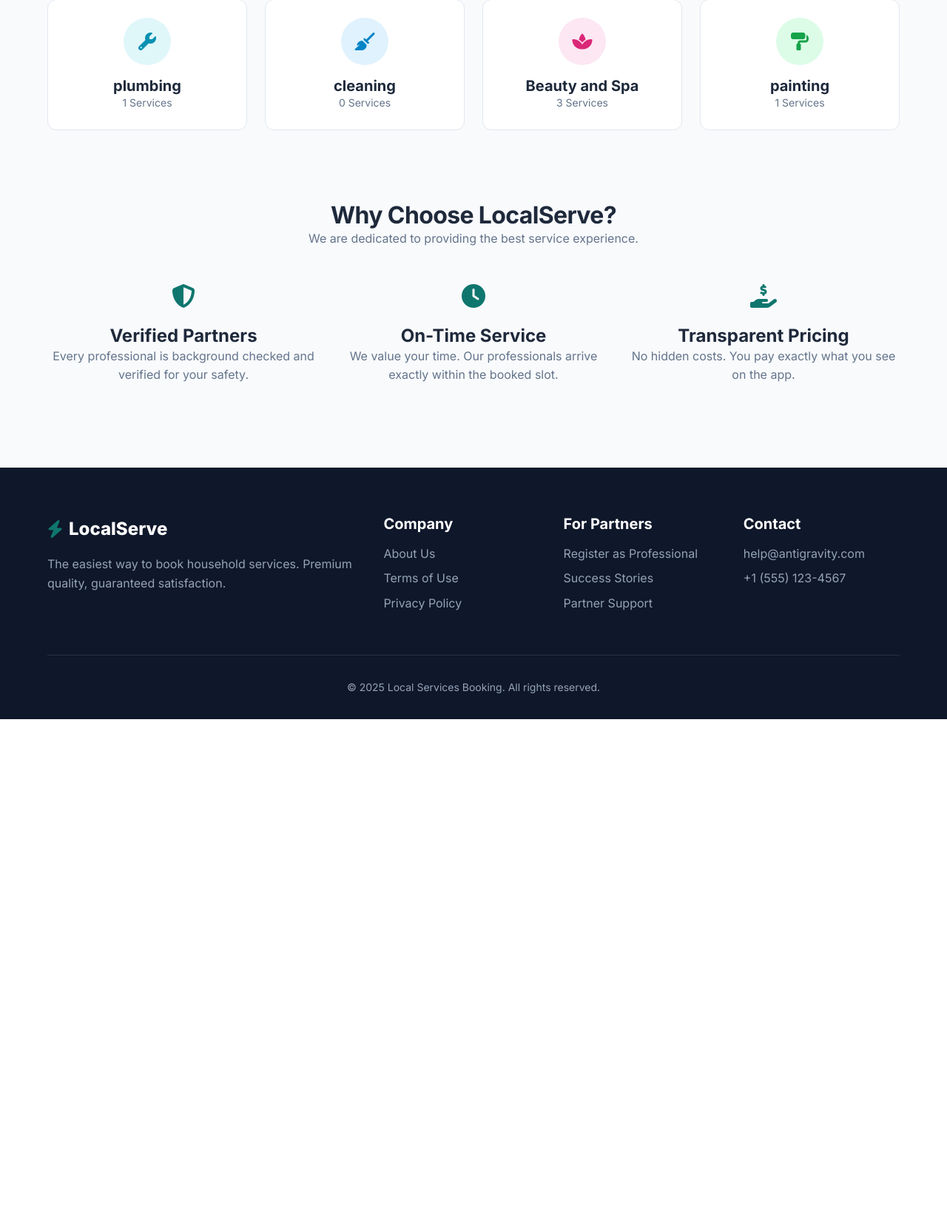
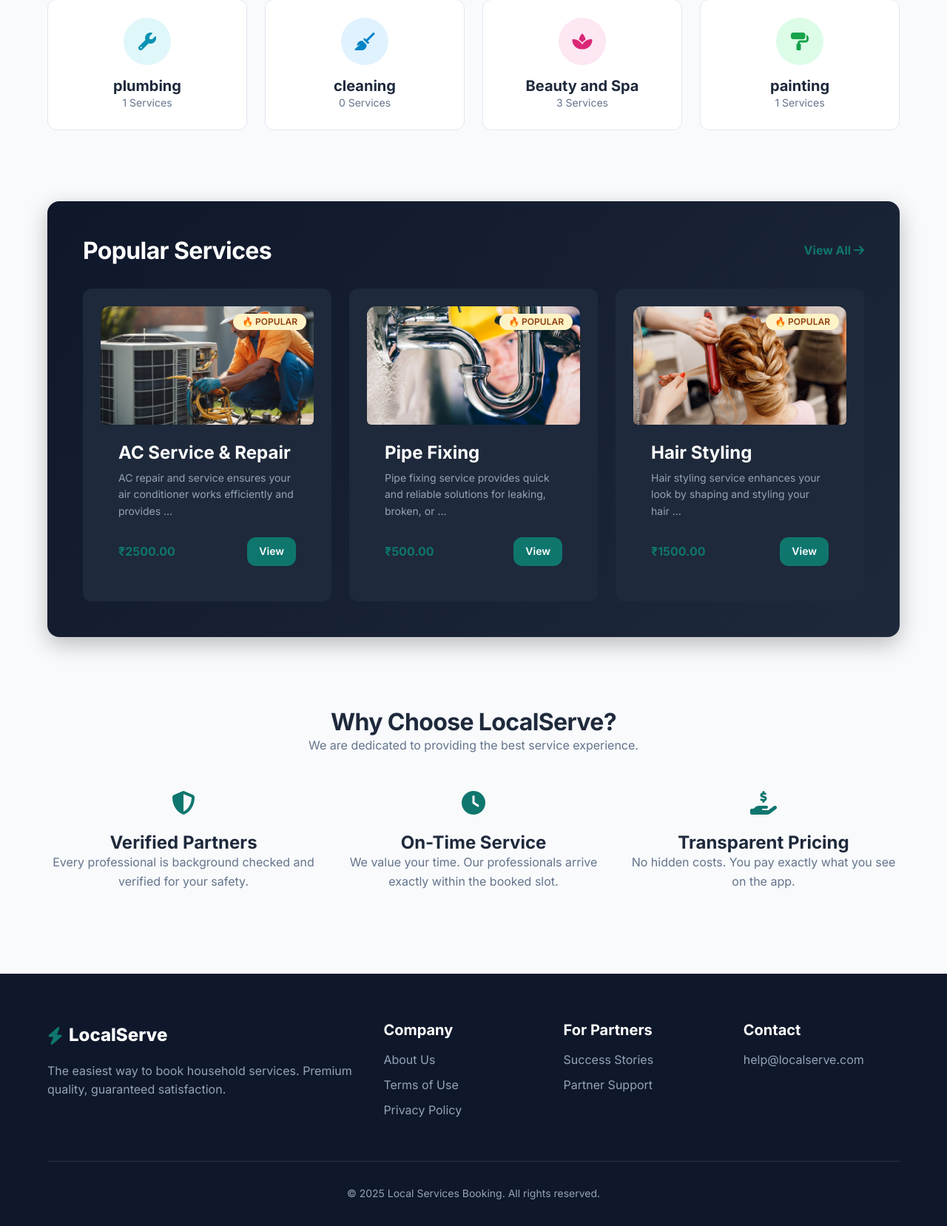
Before and after one commit to rishanasherinn12/local-service-booking, a Django app: page / in a window 1280 px wide. Shown: the part 761-2418 px from the top of the page at 74% size. Before the commit the page ends 1733 px from the top, so only its background shows below. Run offline with Django 5.2, Linux system fonts and the light colour scheme; data comes from the database, SQL or seed files in the repository; both versions use the stored data as it was after the commit.

Commit message:
working on landing page

```diff
--- a/aa_local/landing_page/views.py
+++ b/aa_local/landing_page/views.py
@@ -1,21 +1,16 @@
 from django.shortcuts import render
 from services.models import ServiceCategory, Service, Worker
 from bookings.models import Booking, Review
-from django.db.models import Avg
+from django.db.models import Count, Avg
 
 
 # Create your views here.
 def home(request):
     categories = ServiceCategory.objects.filter(is_active = True)[:4]
-    best_services = Service.objects.filter(is_active=True,is_best_seller=True)[:6]
+    best_services = Service.objects.filter(is_active=True).annotate(total_bookings=Count("bookings")).order_by("-total_bookings")[:3]
     top_workers = Worker.objects.filter(is_active=True).order_by("-rating")[:4]
     total_customers = Booking.objects.values("customer").distinct().count()
     total_bookings = Booking.objects.count()
-
-    best_services = Service.objects.filter(
-    is_active=True,
-    is_best_seller=True
-    ).select_related("category")[:3]
 
     context={
         "categories": categories,
@@ -23,6 +18,5 @@ def home(request):
         "top_workers": top_workers,
         "total_customers": total_customers,
         "total_bookings": total_bookings,
-        "best_services": best_services,
     }
     return render (request,'pages/index.html',context)
--- a/aa_local/templates/pages/index.html
+++ b/aa_local/templates/pages/index.html
@@ -99,32 +99,7 @@
                     <span class="text-sm text-light">{{ category.services.count }} Services</span>
                 </a>
                 {% endfor %}
-                {% comment %} <!-- Category 2 -->
-                <a href="services.html" class="card card-hover flex flex-col items-center justify-center text-center p-6" style="cursor: pointer;">
-                    <div style="background: #FCE7F3; width: 64px; height: 64px; border-radius: 50%; display: flex; align-items: center; justify-content: center; margin-bottom: 1rem;">
-                        <i class="fa-solid fa-spa text-primary fa-xl" style="color: #DB2777;"></i>
-                    </div>
-                    <h4 class="margin-bottom: 0.5rem">Beauty & Spa</h4>
-                    <span class="text-sm text-light">Manicure, Pedicure, Facial</span>
-                </a>
 
-                <!-- Category 3 -->
-                <a href="services.html" class="card card-hover flex flex-col items-center justify-center text-center p-6" style="cursor: pointer;">
-                    <div style="background: #FEF3C7; width: 64px; height: 64px; border-radius: 50%; display: flex; align-items: center; justify-content: center; margin-bottom: 1rem;">
-                        <i class="fa-solid fa-screwdriver-wrench text-primary fa-xl" style="color: #D97706;"></i>
-                    </div>
-                    <h4 class="margin-bottom: 0.5rem">Appliance Repair</h4>
-                    <span class="text-sm text-light">AC, Washing Machine, RO</span>
-                </a>
-
-                <!-- Category 4 -->
-                <a href="services.html" class="card card-hover flex flex-col items-center justify-center text-center p-6" style="cursor: pointer;">
-                    <div style="background: #DCFCE7; width: 64px; height: 64px; border-radius: 50%; display: flex; align-items: center; justify-content: center; margin-bottom: 1rem;">
-                        <i class="fa-solid fa-paint-roller text-primary fa-xl" style="color: #16A34A;"></i>
-                    </div>
-                    <h4 class="margin-bottom: 0.5rem">Painting</h4>
-                    <span class="text-sm text-light">Wall, Furniture, Exterior</span>
-                </a> {% endcomment %}
             </div>
         </div>
     </section>
@@ -147,7 +122,7 @@
     </section> {% endcomment %}
 
 
-    {% comment %} <section class="section" style="background-color: white;">
+     {% comment %} <section class="section" style="background-color: white;">
     <div class="container">
 
         <div class="flex justify-between items-center" style="margin-bottom:2rem;">
@@ -188,10 +163,93 @@
         </div>
 
     </div>
-</section> {% endcomment %}
+</section>  {% endcomment %}
 
+<section class="section">
+    <div class="container">
 
+        <!-- Dark Container -->
+        <div class="card"
+        style="
+        background:linear-gradient(135deg,#0F172A,#1E293B);
+        color:white;
+        padding:3rem;
+        border:none;
+        border-radius:16px;
+        box-shadow:0 10px 30px rgba(0,0,0,0.25);
+        ">
 
+        <!-- Section Header -->
+        <div class="flex justify-between items-center" style="margin-bottom:2rem;">
+            <h2 style="color:white;">Popular Services</h2>
+
+            <a href="{% url 'services' %}" class="text-primary font-bold">
+                View All <i class="fa-solid fa-arrow-right"></i>
+            </a>
+        </div>
+
+        <!-- Services Grid -->
+        <div class="grid grid-cols-3 grid-gap">
+
+            {% for service in best_services %}
+
+            <div class="card card-hover flex flex-col"
+            style="background:#1E293B; border:none; color:white;">
+
+                <!-- Service Image -->
+                <div style="height:160px; border-radius:var(--radius-md) var(--radius-md) 0 0; overflow:hidden; position:relative;">
+
+                    <!-- Popular Badge -->
+                    <span class="badge badge-warning"
+                    style="position:absolute; top:10px; right:10px;">
+                        🔥 Popular
+                    </span>
+
+                    {% if service.image %}
+                        <img src="{{ service.image.url }}"
+                        style="width:100%; height:100%; object-fit:cover;">
+                    {% else %}
+                        <div style="height:100%; display:flex; align-items:center; justify-content:center;">
+                            <i class="fa-solid fa-screwdriver-wrench fa-3x text-light"></i>
+                        </div>
+                    {% endif %}
+                </div>
+
+                <!-- Service Content -->
+                <div style="padding:1.5rem; flex-grow:1;">
+                    <h3 style="margin-bottom:0.5rem; color:white;">
+                        {{ service.title }}
+                    </h3>
+
+                    <p style="color:#94A3B8; font-size:14px;">
+                        {{ service.description|truncatewords:12 }}
+                    </p>
+                </div>
+
+                <!-- Price + Button -->
+                <div class="flex justify-between items-center"
+                style="padding:0 1.5rem 1.5rem;">
+
+                    <span class="font-bold text-primary">
+                        ₹{{ service.price }}
+                    </span>
+
+                    <a href="{% url 'services_detail' service.id %}"
+                    class="btn btn-primary btn-sm">
+                        View
+                    </a>
+
+                </div>
+
+            </div>
+
+            {% endfor %}
+
+        </div>
+
+        </div>
+    </div>
+</section>
 
 
 
@@ -243,7 +301,7 @@
                 <div class="footer-col">
                     <h4>Company</h4>
                     <ul>
-                        <li><a href="#">About Us</a></li>
+                        <li><a href="#about">About Us</a></li>
                         <li><a href="#">Terms of Use</a></li>
                         <li><a href="#">Privacy Policy</a></li>
                     </ul>
@@ -251,7 +309,7 @@
                 <div class="footer-col">
                     <h4>For Partners</h4>
                     <ul>
-                        <li><a href="login_admin.html">Register as Professional</a></li>
+                        {% comment %} <li><a href="login_admin.html">Register as Professional</a></li> {% endcomment %}
                         <li><a href="#">Success Stories</a></li>
                         <li><a href="#">Partner Support</a></li>
                     </ul>
@@ -259,8 +317,8 @@
                 <div class="footer-col">
                     <h4>Contact</h4>
                     <ul>
-                        <li><a href="#">help@antigravity.com</a></li>
-                        <li><a href="#">+1 (555) 123-4567</a></li>
+                        <li><a href="#">help@localserve.com</a></li>
+                        {% comment %} <li><a href="#">+1 (555) 123-4567</a></li> {% endcomment %}
                     </ul>
                 </div>
             </div>
```
Also changed, not shown: aa_local/db.sqlite3.
